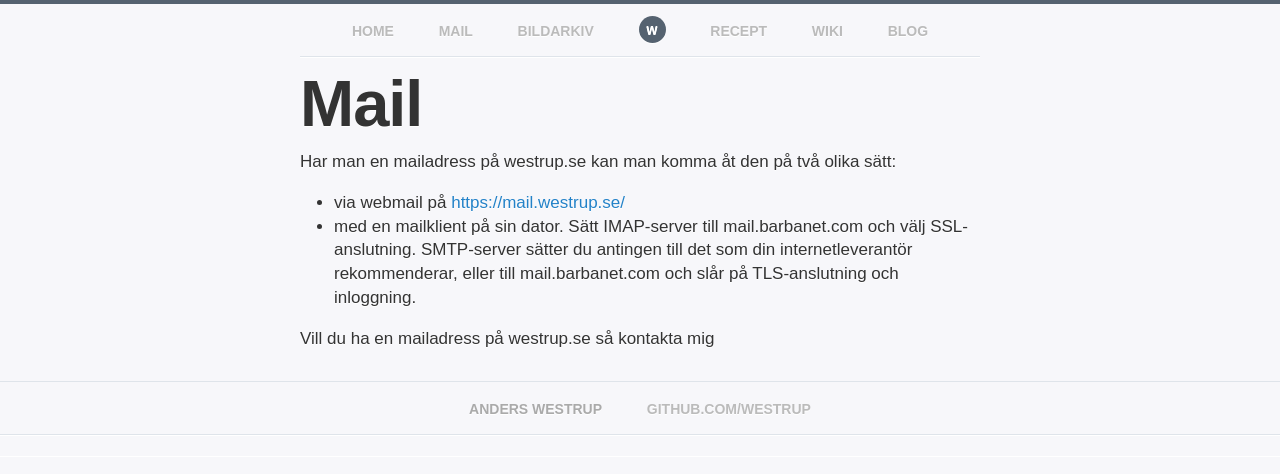
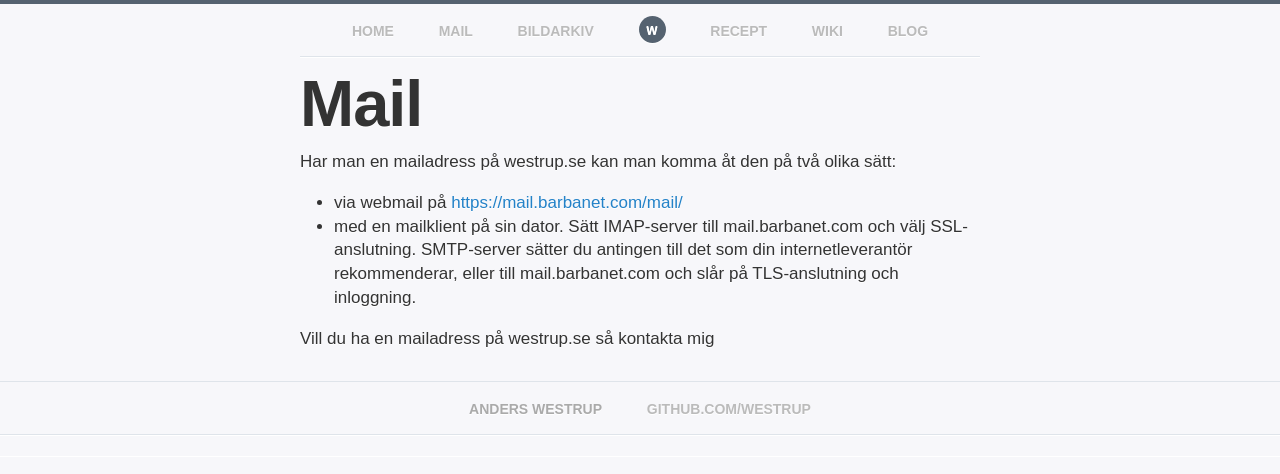
Before and after one commit to westrup/westrup.github.io, a Jekyll site: the page built from mail.md, in a window 1280 px wide. Shown: the top 474 px of the page. Built offline with Jekyll 4.4.1, drawn with Linux system fonts in a browser that asks for light colours; some of the changed lines change nothing that is shown.

Commit message:
Update mail.md

```diff
--- a/mail.md
+++ b/mail.md
@@ -5,7 +5,7 @@ title: mail
 # Mail
 Har man en mailadress på westrup.se kan man komma åt den på två olika sätt:
 
-* via webmail på <https://mail.westrup.se/>
+* via webmail på <https://mail.barbanet.com/mail/>
 * med en mailklient på sin dator. Sätt IMAP-server till mail.barbanet.com och välj SSL-anslutning.
   SMTP-server sätter du antingen till det som din internetleverantör rekommenderar,
   eller till mail.barbanet.com och slår på TLS-anslutning och inloggning.
```
